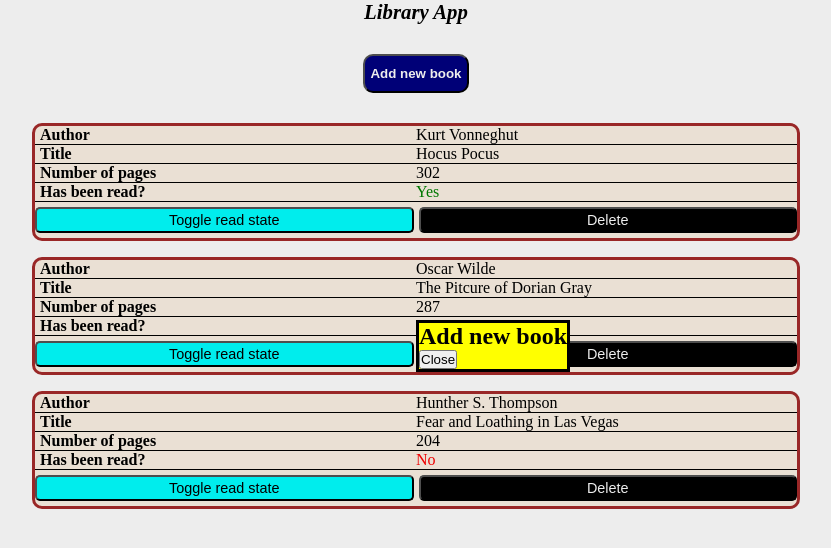
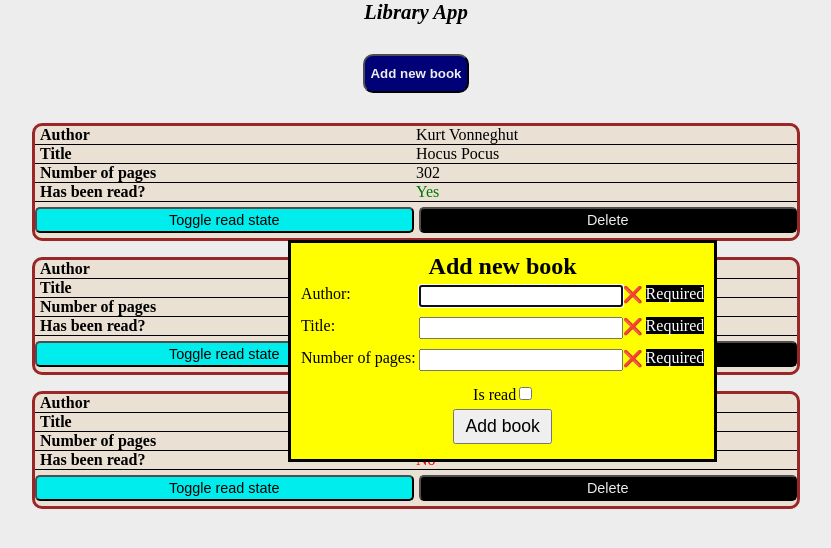
Before and after one commit to PanibratovR3/Library, a plain HTML site: page index.html in a window 1280 px wide. Both pictures are taken after a click on the button "Add new book". Shown: the whole page, without its empty margins (224-1055 px from the left). Drawn offline with Linux system fonts and the light colour scheme.

Commit message:
Added form for adding new book without binding to functionality (for a while).

```diff
--- a/index.html
+++ b/index.html
@@ -15,7 +15,33 @@
     <div class="add-book-modal-container">
         <dialog>
             <div class="add-book-dialog-header">Add new book</div>
-            <button>Close</button>
+            <form method="dialog">
+                <p>
+                    <label for="author">Author: </label>
+                    <input type="text" id="author" name="book-author"  aria-required="true" required/>
+                    <span class="non-empty-flag"></span>
+                    <span class="add-book-monitor"></span>
+                </p>
+                <p>
+                    <label for="title">Title: </label>
+                    <input type="text" name="book-title" id="title" aria-required="true" required />
+                    <span class="non-empty-flag"></span>
+                    <span class="add-book-monitor"></span>
+                </p>
+                <p>
+                    <label for="number-of-pages">Number of pages: </label>
+                    <input type="number" name="book-number-of-pages" id="number-of-pages" aria-required="true" required min="3" />
+                    <span class="non-empty-flag"></span>
+                    <span class="add-book-monitor"></span>
+                </p>
+                <div class="is-read-container">
+                    <div><label for="is-read">Is read</label></div>
+                    <div><input type="checkbox" name="book-is-read" id="is-read" /></div>
+                </div>
+                <div class="add-book-container">
+                    <button type="submit">Add book</button>
+                </div>
+            </form>
         </dialog>
     </div>
     <div class="main">
--- a/style.css
+++ b/style.css
@@ -96,8 +96,10 @@ button.book-setting {
 
 dialog {
     position: absolute;
-    top: 40%;
-    left: 50%;
+    top: 30%;
+    left: 40%;
+    background-color: yellow;
+    padding: 10px;
 }
 
 ::backdrop {
@@ -109,6 +111,68 @@ dialog {
     font-size: 1.5rem;
     text-align: center;
 }
-dialog {
-    background-color: yellow;
+
+dialog p {
+    display: flex;
+    padding: 5px 0;
 }
+
+p label {
+    flex: 1;
+}
+
+.is-read-container {
+    display: flex;
+    justify-content: center;
+    align-items: center;
+    margin-top: 10px;
+}
+
+.add-book-container {
+    padding: 5px;
+    display: flex;
+    justify-content: center;
+    align-items: center;
+}
+
+input {
+    margin-left: 3px;
+    font-family: 'Times New Roman';
+    font-size: 100%;
+}
+
+.add-book-container button {
+    font-size: 1.1rem;
+    padding: 5px 10px;
+}
+
+.add-book-monitor {
+    display: inline-block;
+    height: 100%;
+    margin-left: 3px;
+    vertical-align: text-bottom;
+}
+
+input:required ~ .add-book-monitor::after {
+    content: "Required";
+    background-color: black;
+    color: white;
+}
+
+input:out-of-range ~ .add-book-monitor::after {
+    content: "Incorrect";
+    background-color: red;
+    color: white;
+}
+
+.non-empty-flag {
+    display: inline-block;
+}
+
+input:invalid + .non-empty-flag::after {
+    content: "❌";
+}
+
+input:valid + .non-empty-flag::after {
+    content: "✅";
+}
```
